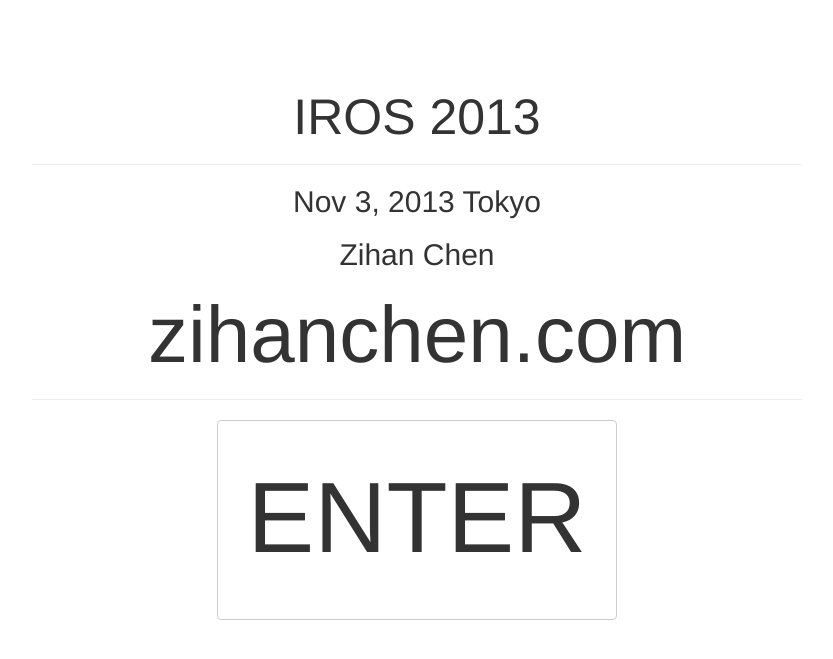
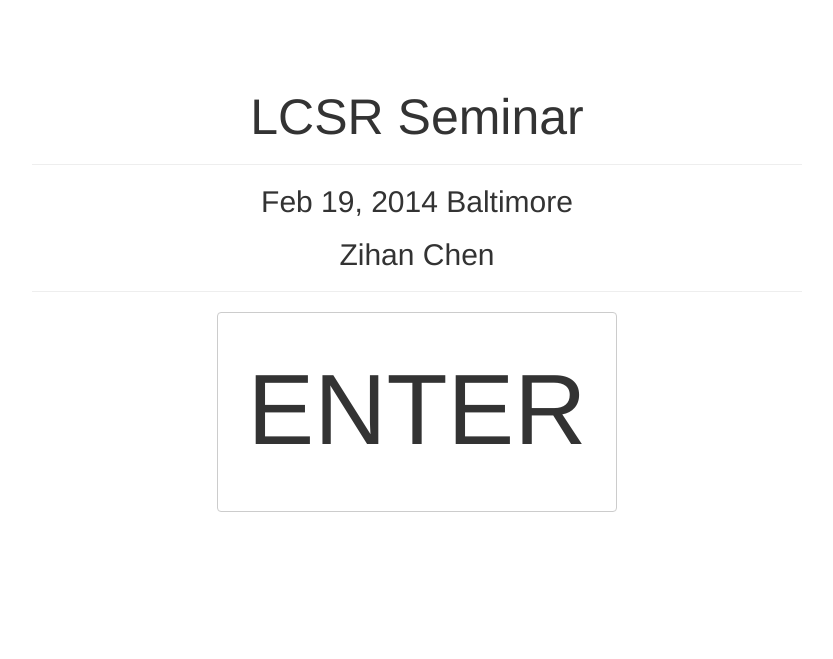
Before and after one commit to zchen24/zchen24.github.io, a Jekyll site: the page index.html, which Jekyll copies as it is, in a window 1280 px wide. Shown: the top 659 px of the page, without its empty margins (223-1056 px from the left). Built offline with Jekyll 4.4.1, drawn with Linux system fonts in a browser that asks for light colours; Markdown is read by kramdown in place of the engine named in the settings.

Commit message:
seminar: changed page to seminar

```diff
--- a/index.html
+++ b/index.html
@@ -6,7 +6,7 @@
     <meta name="description" content="Front page for MICCAI 2013 ws">
     <meta name="author" content="Zihan Chen">
 
-    <title>IROS 2013</title>
+    <title>LCSR Seminar</title>
     <meta name="viewport" content="width=device-width, initial-scale=1.0">
     <!-- Bootstrap -->
     <link href="./css/bootstrap.min.css" rel="stylesheet" media="screen">
@@ -52,16 +52,16 @@
     <div class="container container-fluid center">
 
       <div class="page-header">
-        <h1 class="center" id="About">IROS 2013</h1>
+        <h1 class="center" id="About">LCSR Seminar</h1>
       </div>
 
 
-      <h2 class="center" id="About">Nov 3, 2013 Tokyo</h2>
+      <h2 class="center" id="About">Feb 19, 2014 Baltimore</h2>
       <h2 class="center" id="About">Zihan Chen</h2>
-      <h1 style="font-size:80px;">zihanchen.com</h1>
+      <!-- <h1 style="font-size:80px;">zihanchen.com</h1> -->
 
       <hr>
-      <a href="http://zihanchen.com/iros13"
+      <a href="http://zihanchen.com/miccai13"
          class="btn btn-default btn-huge">ENTER</a>
 
     </div> <!-- ./container -->
```
